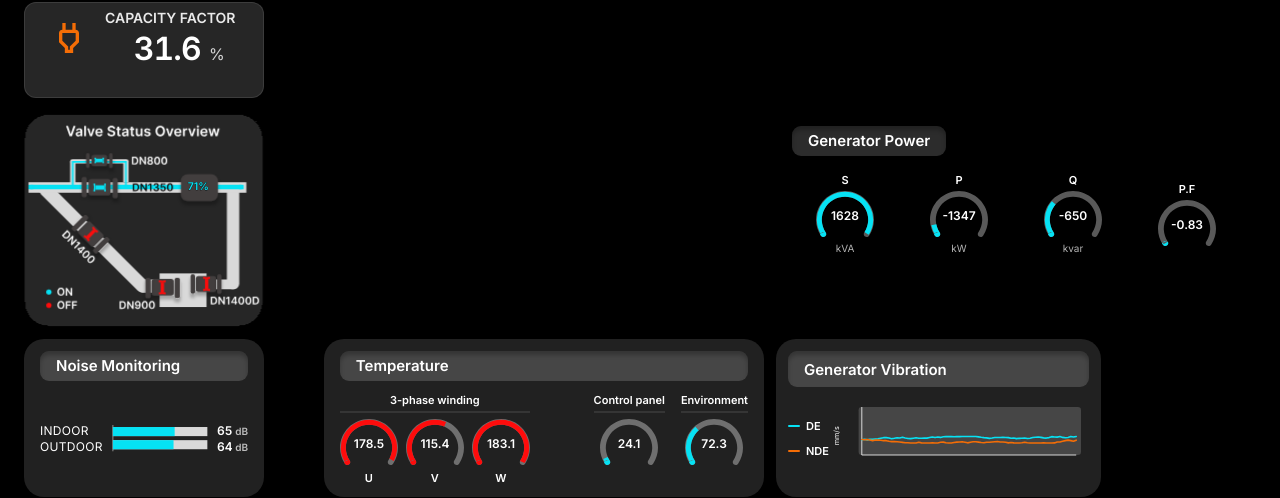
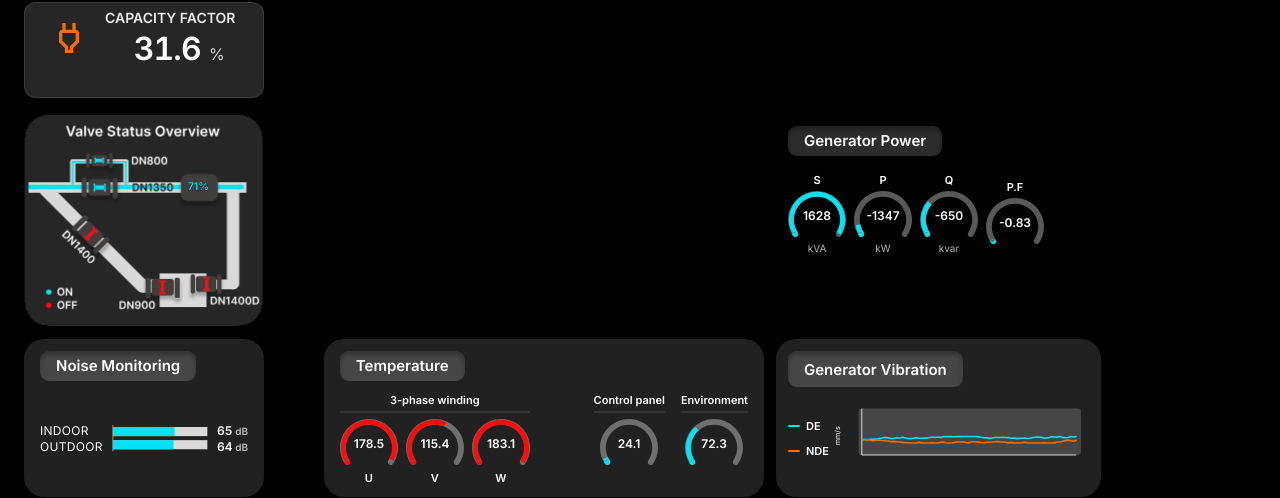
Before and after one commit to helyn0929/scada-home, a React (Vite) app in the folder frontend/: page / in a window 1280 px wide. Shown: the part 422-920 px from the top of the page. Built offline with nearby package versions, Linux system fonts and the light colour scheme; no server answers.

Commit message:
adjust background

```diff
--- a/frontend/src/components/noise/NoiseMonitoring.tsx
+++ b/frontend/src/components/noise/NoiseMonitoring.tsx
@@ -105,7 +105,7 @@ export default function NoiseMonitoring({
   return (
     <div className="w-[240px] h-[158px] shrink-0 rounded-[20px] bg-[#D9D9D9]/15 px-4 py-3 flex flex-col overflow-hidden">
       {/* Topic bar (Rectangle 29 + label) */}
-      <div className="shrink-0 mb-3 w-full rounded-[9px] bg-[#D9D9D9]/20 shadow-[inset_0_4px_4px_rgba(0,0,0,0.25)] px-4 py-1.5 flex items-center">
+      <div className="mb-3 w-fit shrink-0 flex items-center rounded-[9px] bg-[#D9D9D9]/20 shadow-[inset_0_4px_4px_rgba(0,0,0,0.25)] px-4 py-1.5">
         <span className="font-semibold text-[15px] leading-[18px] text-white truncate">
           Noise Monitoring
         </span>
--- a/frontend/src/components/power/GeneratorPower.tsx
+++ b/frontend/src/components/power/GeneratorPower.tsx
@@ -123,7 +123,7 @@ export default function GeneratorPower({
       : (null as number | null);
 
   return (
-    <div className="flex h-[158px] w-full min-w-0 max-w-full shrink-0 flex-col overflow-hidden rounded-[20px] px-4 py-3">
+    <div className="inline-flex h-[158px] w-fit max-w-[480px] shrink-0 flex-col overflow-hidden rounded-[20px] px-3 py-3">
       {/* Title — background sized to text only */}
       <div className="mb-3 inline-flex w-fit shrink-0 items-center rounded-[9px] bg-[#D9D9D9]/20 px-4 py-1.5 shadow-[inset_0_4px_4px_rgba(0,0,0,0.25)]">
         <span className="whitespace-nowrap font-semibold text-[15px] leading-[18px] text-white">
@@ -132,7 +132,7 @@ export default function GeneratorPower({
       </div>
 
       {/* Four gauges — even columns across full width (matches shared column with Generator Vibration) */}
-      <div className="grid min-h-0 w-full flex-1 grid-cols-4 gap-2 place-items-center">
+      <div className="grid min-h-0 w-max flex-1 grid-cols-4 gap-2 place-items-center">
         <PowerGaugeDial
           value={apparentPowerS}
           min={-2000}
@@ -162,7 +162,7 @@ export default function GeneratorPower({
           min={-1}
           max={1}
           label="P.F"
-          unit=""
+          unit=" "
           formatValue={(v) => v.toFixed(2)}
         />
       </div>
--- a/frontend/src/components/temperature/TemperatureCard.tsx
+++ b/frontend/src/components/temperature/TemperatureCard.tsx
@@ -115,7 +115,7 @@ export default function TemperatureCard({
   return (
     <div className="flex-1 min-w-[380px] w-full max-w-[480px] h-[158px] rounded-[20px] bg-[#D9D9D9]/15 px-4 py-3 flex flex-col">
       {/* Topic bar: Rectangle 28 style */}
-      <div className="mb-3 w-full rounded-[9px] bg-[#D9D9D9]/20 shadow-[inset_0_4px_4px_rgba(0,0,0,0.25)] px-4 py-1.5 flex items-center">
+      <div className="mb-3 w-fit shrink-0 flex items-center rounded-[9px] bg-[#D9D9D9]/20 shadow-[inset_0_4px_4px_rgba(0,0,0,0.25)] px-4 py-1.5">
         <span className="font-semibold text-[15px] leading-[18px] text-white">
           Temperature
         </span>
--- a/frontend/src/components/vibration/GeneratorVibration.tsx
+++ b/frontend/src/components/vibration/GeneratorVibration.tsx
@@ -84,7 +84,9 @@ export default function GeneratorVibration() {
   const chartHeight = 58;
   const left = 36;
   const bottom = 70;
-  const panelTop = 10;
+  // Keep the background/axes aligned to the actual chart plot area.
+  // pointsToPath maps y in [0..Y_MAX_MM_S] into [bottom - chartHeight .. bottom].
+  const panelTop = bottom - chartHeight; // 12
   const dePath = pointsToPath(dePoints, chartWidth, chartHeight, left, bottom);
   const ndePath = pointsToPath(ndePoints, chartWidth, chartHeight, left, bottom);
 
@@ -92,7 +94,7 @@ export default function GeneratorVibration() {
     <div className="inline-flex h-[158px] w-fit max-w-[480px] shrink-0 flex-col justify-self-start overflow-hidden rounded-[20px] bg-[#D9D9D9]/15 px-3 py-3">
       {/* Inner width = legend + chart; title bar matches that width */}
       <div className="flex w-max min-w-0 flex-col gap-3">
-        <div className="w-full shrink-0 rounded-[9px] bg-[#D9D9D9]/20 px-4 py-1.5 shadow-[inset_0_4px_4px_rgba(0,0,0,0.25)]">
+        <div className="w-fit shrink-0 rounded-[9px] bg-[#D9D9D9]/20 px-4 py-1.5 shadow-[inset_0_4px_4px_rgba(0,0,0,0.25)]">
           <span className="font-semibold text-[15px] leading-[18px] text-white">
             Generator Vibration
           </span>
```
